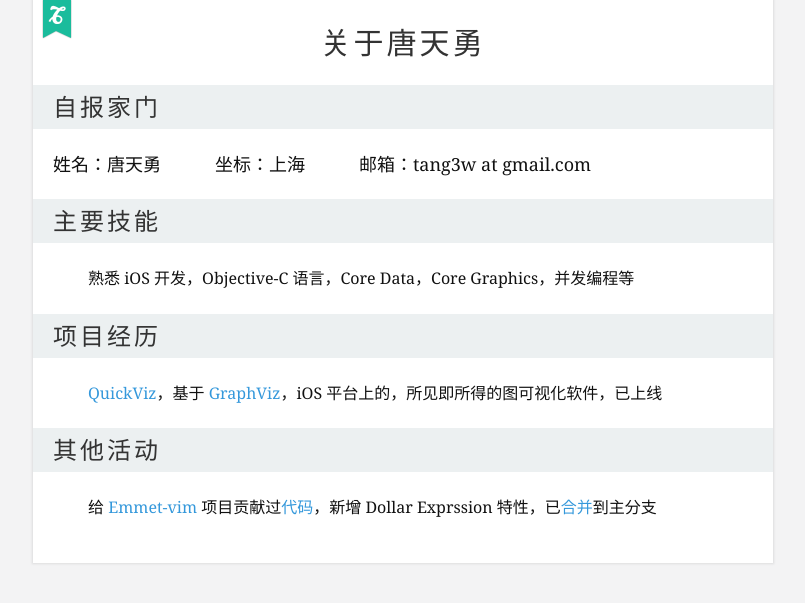
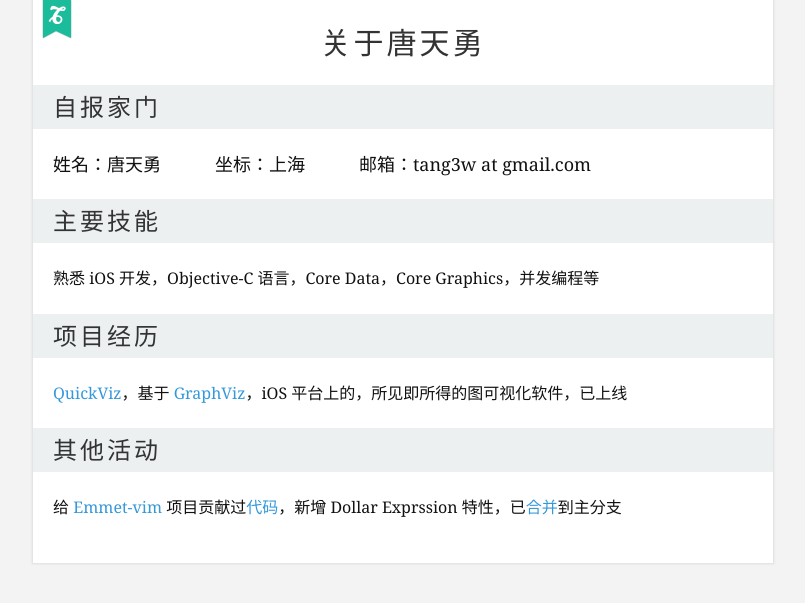
Before and after one commit to tang3w/tang3w.github.com, a Jekyll site: the page built from about.html, in a window 1280 px wide. Shown: the top 603 px of the page, without its empty margins (237-1042 px from the left). Built offline with Jekyll 4.4.1, drawn with Linux system fonts in a browser that asks for light colours; Markdown is read by kramdown in place of the engine named in the settings.

```diff
--- a/_posts/2013-12-12-ruby-语言拾趣.markdown
+++ b/_posts/2013-12-12-ruby-语言拾趣.markdown
@@ -78,7 +78,11 @@ Ruby 支持[并行赋值][14]（Parallel Assignment），即在一个赋值表
 在 Ruby 中，除了预定义常量 `false` 和 `nil` 是假值之外，其余的值都作为真值来对待。Ruby 会对逻辑表达式进行[短路求值][16]，即：如果通过第一个表达式就可以确定逻辑表达式的真假，就返回它的值，不会再对第二个表达式进行求值，否则返回第二个表达式的值。
 
 ### 触发器
-Ruby 的触发器（Flip-flop）鲜为人知，该特性是从 Perl 沿袭过来的。
+Ruby 的触发器（Flip-flop）鲜为人知，该特性是从 Perl 沿袭过来的。触发器复用了范围字面量的语法。当范围的任何一个边界不是整数字面量，并且作为一个条件来使用时，它就是 flip-flop。触发器每次计算都返回一个布尔值，并保留本次计算的状态，该状态会决定下次该如何计算。触发器有两种状态，set 和 unset，初始状态为 unset。触发器有两种形式：`a..b` 和 `a...b`。它们的计算规则稍有差异。`a..b` 形式的计算规则如下：
+
+1. 如果状态为 unset，则计算表达式 `a`，否则计算表达式 `b`。
+2. 如果表达式 `a` 计算为 `true`，则进一步计算表达式 `b`，否则返回 `false`。
+3. 如果表达式 `b` 计算为 `true`，并把状态设置为 unset，否则把状态设置为 set。返回 `true`。
 
 [1]: https://bugs.ruby-lang.org/issues/6679
 [2]: http://en.wikibooks.org/wiki/Ruby_Programming/Encoding#Using_Encodings
--- a/css/style.css
+++ b/css/style.css
@@ -221,7 +221,7 @@ div#content li ul li {
 	margin-bottom:50px;
 }
 .cnt h3 {
-	background:none repeat scroll 0 0 #DDDDDD;
+	background:none repeat scroll 0 0 #EEEEEE;
 	font-size:25px;
 	margin:20px -20px;
 	padding:10px 20px;
@@ -482,3 +482,7 @@ div.vedio {
 	margin: 20px auto;
 	text-align: center;
 }
+
+#basic div#content .cnt li {
+	margin: 5px 0;
+}
```
